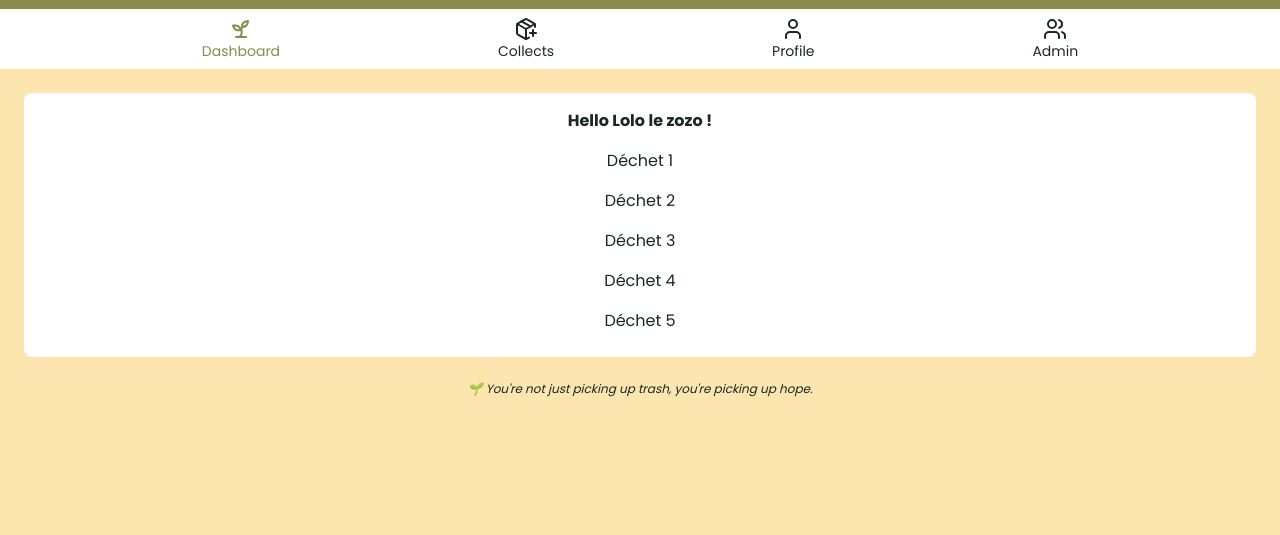
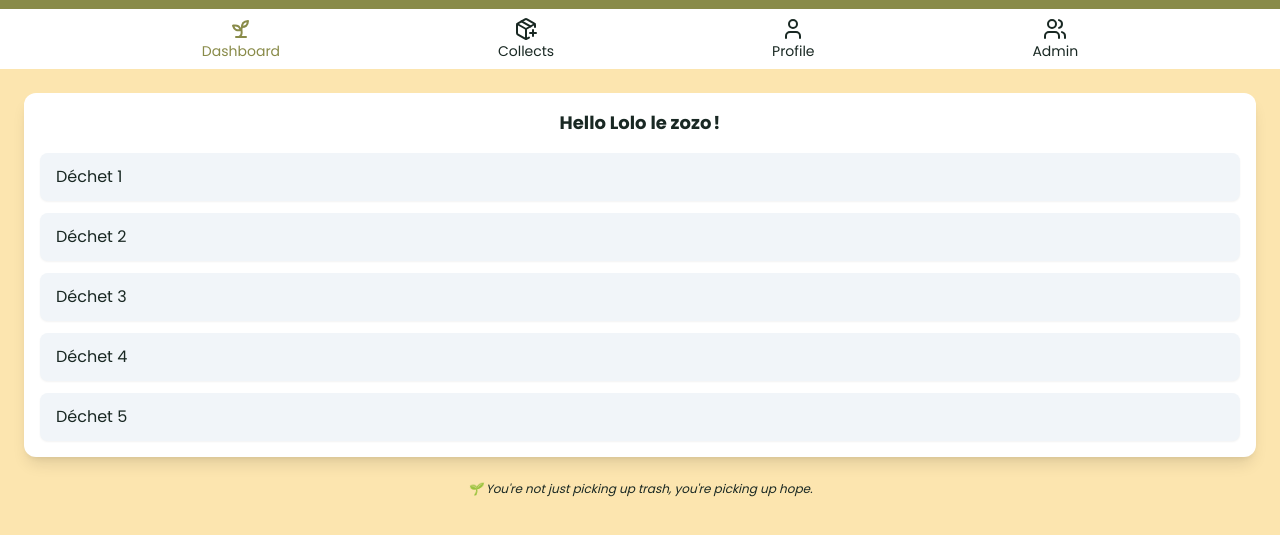
Before and after one commit to Nadrojria/PROJET_COLLECTIF_Trashzilla_Frontend, a website: page index.html in a window 1280 px wide. Shown: the part 79-614 px from the top of the page. Drawn offline with nearby package versions, Linux system fonts and the light colour scheme; files that its build step writes are made by us from their sources; a web font is replaced by a local one.

Commit message:
update: every cards style

```diff
--- a/src/script.js
+++ b/src/script.js
@@ -4,49 +4,58 @@ const navbar = document.querySelector("#navbar");
 
 const cards = {
     signIn: `
-        <div class="card bg-white m-6 p-2 pb-4 rounded-lg flex flex-col justify-center items-center">
-            <h2 class=" font-bold p-2">Sign In</h2>
+        <div class="card bg-white m-6 p-4 pb-4 rounded-xl shadow-lg flex flex-col gap-4">
+            <h2 class="font-bold text-lg text-center">Sign In</h2>
             <form action="" class="flex flex-col gap-4">
-                <div class="first-name flex flex-col">
-                    <label for="first-name">Email *</label>
-                    <input type="email" placeholder="example@domain.com" required>
+                <div class="email flex flex-col">
+                    <label for="email" class="text-sm font-medium">Email *</label>
+                    <input type="email" id="email" placeholder="example@domain.com" required
+                        class="mt-1 px-3 py-2 border border-gray-300 rounded-lg shadow-sm focus:outline-none focus:ring-2 focus:ring-my-green">
                 </div>
-                <div class="last-name flex flex-col">
-                    <label for="last-name">Password *</label>
-                    <input type="text" placeholder="Your password" required>
+                <div class="password flex flex-col">
+                    <label for="password" class="text-sm font-medium">Password *</label>
+                    <input type="password" id="password" placeholder="Your password" required
+                        class="mt-1 px-3 py-2 border border-gray-300 rounded-lg shadow-sm focus:outline-none focus:ring-2 focus:ring-my-green">
                 </div>
-                <button class="log-in-btn flex justify-center items-center bg-my-green mx-8 p-2 rounded-lg text-white">
-                    <svg xmlns="http://www.w3.org/2000/svg" width="16" height="16" viewBox="0 0 24 24" fill="none" stroke="currentColor" stroke-width="2" stroke-linecap="round" stroke-linejoin="round" class="lucide lucide-log-in" aria-hidden="true">
+                <button type="submit"
+                    class="log-in-btn flex items-center justify-center gap-2 bg-my-green hover:bg-green-600 transition text-white px-4 py-2 rounded-lg self-center">
+                    <svg xmlns="http://www.w3.org/2000/svg" width="20" height="20" viewBox="0 0 24 24" fill="none"
+                        stroke="currentColor" stroke-width="2" stroke-linecap="round" stroke-linejoin="round"
+                        class="lucide lucide-log-in" aria-hidden="true">
                         <path d="m10 17 5-5-5-5"></path>
                         <path d="M15 12H3"></path>
                         <path d="M15 3h4a2 2 0 0 1 2 2v14a2 2 0 0 1-2 2h-4"></path>
                     </svg>
-                    <span class="text-sm">Log In</span>
+                    <span class="text-sm font-medium">Log In</span>
                 </button>
             </form>
         </div>
     `,
     dashboard: `
-        <div class="card bg-white m-6 p-2 pb-4 rounded-lg flex flex-col justify-center items-center">
-            <h2 class=" font-bold p-2">Hello Lolo le zozo !</h2>
-            <div class="p-2">Déchet 1</div>
-            <div class="p-2">Déchet 2</div>
-            <div class="p-2">Déchet 3</div>
-            <div class="p-2">Déchet 4</div>
-            <div class="p-2">Déchet 5</div>
+        <div class="card bg-white m-6 p-4 pb-4 rounded-xl shadow-lg flex flex-col gap-4">
+            <h2 class="font-bold text-lg text-center">Hello Lolo le zozo !</h2>
+            <div class="waste-list flex flex-col gap-3">
+                <div class="waste-item bg-slate-100 px-4 py-3 rounded-lg shadow-sm">Déchet 1</div>
+                <div class="waste-item bg-slate-100 px-4 py-3 rounded-lg shadow-sm">Déchet 2</div>
+                <div class="waste-item bg-slate-100 px-4 py-3 rounded-lg shadow-sm">Déchet 3</div>
+                <div class="waste-item bg-slate-100 px-4 py-3 rounded-lg shadow-sm">Déchet 4</div>
+                <div class="waste-item bg-slate-100 px-4 py-3 rounded-lg shadow-sm">Déchet 5</div>
+            </div>
         </div>
     `,
     collects: `
-        <div class="card bg-white m-6 p-2 pb-4 rounded-lg flex flex-col justify-center items-center">
-            <h2 class=" font-bold p-2">Save a collect</h2>
+        <div class="card bg-white m-6 p-4 pb-4 rounded-xl shadow-lg flex flex-col gap-4">
+            <h2 class="font-bold text-lg text-center">Save a collect</h2>
             <form action="" class="flex flex-col gap-4">
-                <div class="date flex flex-col" >
-                    <label for="date">Date *</label>
-                    <input type="date">
+                <div class="date flex flex-col">
+                    <label for="date" class="text-sm font-medium">Date *</label>
+                    <input type="date" id="date" required
+                        class="mt-1 px-3 py-2 border border-gray-300 rounded-lg shadow-sm focus:outline-none focus:ring-2 focus:ring-my-green">
                 </div>
                 <div class="location flex flex-col">
-                    <label for="location">Location</label>
-                    <select name="" id="">
+                    <label for="location" class="text-sm font-medium">Location</label>
+                    <select id="location"
+                        class="mt-1 px-3 py-2 border border-gray-300 rounded-lg shadow-sm focus:outline-none focus:ring-2 focus:ring-my-green">
                         <option value="">Choose a city</option>
                         <option value="1">Paris</option>
                         <option value="2">Marseille</option>
@@ -55,59 +64,69 @@ const cards = {
                         <option value="5">Nice</option>
                         <option value="6">Nantes</option>
                         <option value="7">Strasbourg</option>
-                    <option value="8">Montpellier</option>
-                    <option value="9">Bordeaux</option>
-                    <option value="10">Lille</option>
                     </select>
                 </div>
                 <div class="waste-type flex flex-col">
-                    <label for="waste-type">Waste Type *</label>
-                    <input type="number">
+                    <label for="waste-type" class="text-sm font-medium">Waste Type *</label>
+                    <input type="number" id="waste-type" required
+                        class="mt-1 px-3 py-2 border border-gray-300 rounded-lg shadow-sm focus:outline-none focus:ring-2 focus:ring-my-green">
                 </div>
-                <button class="submit-btn flex justify-center items-center bg-my-green mx-8 p-2 rounded-lg text-white">
-                    <svg xmlns="http://www.w3.org/2000/svg" width="24" height="24" viewBox="0 0 24 24" fill="none"
+                <button type="submit"
+                    class="submit-btn flex items-center justify-center gap-2 bg-my-green hover:bg-green-600 transition text-white px-4 py-2 rounded-lg self-center">
+                    <svg xmlns="http://www.w3.org/2000/svg" width="20" height="20" viewBox="0 0 24 24" fill="none"
                         stroke="currentColor" stroke-width="2" stroke-linecap="round" stroke-linejoin="round"
-                    class="lucide lucide-save-icon lucide-save">
+                        class="lucide lucide-save">
                         <path
                             d="M15.2 3a2 2 0 0 1 1.4.6l3.8 3.8a2 2 0 0 1 .6 1.4V19a2 2 0 0 1-2 2H5a2 2 0 0 1-2-2V5a2 2 0 0 1 2-2z" />
                         <path d="M17 21v-7a1 1 0 0 0-1-1H8a1 1 0 0 0-1 1v7" />
                         <path d="M7 3v4a1 1 0 0 0 1 1h7" />
                     </svg>
-                    <span class="text-sm">Save</span>
+                    <span class="text-sm font-medium">Save</span>
                 </button>
             </form>
         </div>
     `,
     profile: `
-        <div class="card bg-white m-6 p-2 pb-4 rounded-lg flex flex-col justify-center items-center">
-            <h2 class=" font-bold p-2">My Profile</h2>
+        <div class="card bg-white m-6 p-4 pb-4 rounded-xl shadow-lg flex flex-col gap-4">
+            <h2 class="font-bold text-lg text-center">My Profile</h2>
             <form action="" class="flex flex-col gap-4">
                 <div class="first-name flex flex-col">
-                    <label for="first-name">First name</label>
-                    <input type="text" placeholder="New first name" >
+                    <label for="first-name" class="text-sm font-medium">First name</label>
+                    <input type="text" id="first-name" placeholder="New first name"
+                        class="mt-1 px-3 py-2 border border-gray-300 rounded-lg shadow-sm focus:outline-none focus:ring-2 focus:ring-my-green">
                 </div>
                 <div class="last-name flex flex-col">
-                    <label for="last-name">Last name</label>
-                    <input type="text" placeholder="New last name" >
+                    <label for="last-name" class="text-sm font-medium">Last name</label>
+                    <input type="text" id="last-name" placeholder="New last name"
+                        class="mt-1 px-3 py-2 border border-gray-300 rounded-lg shadow-sm focus:outline-none focus:ring-2 focus:ring-my-green">
                 </div>
                 <div class="city flex flex-col">
-                    <label for="city">City</label>
-                    <input type="text" placeholder="New city" >
+                    <label for="city" class="text-sm font-medium">City</label>
+                    <input type="text" id="city" placeholder="New city"
+                        class="mt-1 px-3 py-2 border border-gray-300 rounded-lg shadow-sm focus:outline-none focus:ring-2 focus:ring-my-green">
                 </div>
-                <button class="update-btn flex justify-center items-center bg-my-green mx-8 p-2 rounded-lg text-white">
-                    <svg xmlns="http://www.w3.org/2000/svg" width="24" height="24" viewBox="0 0 24 24" fill="none"
+                <button type="submit"
+                    class="update-btn flex items-center justify-center gap-2 bg-my-green hover:bg-green-600 transition text-white px-4 py-2 rounded-lg self-center">
+                    <svg xmlns="http://www.w3.org/2000/svg" width="20" height="20" viewBox="0 0 24 24" fill="none"
                         stroke="currentColor" stroke-width="2" stroke-linecap="round" stroke-linejoin="round"
-                    class="lucide lucide-save-icon lucide-save">
+                        class="lucide lucide-save">
                         <path
                             d="M15.2 3a2 2 0 0 1 1.4.6l3.8 3.8a2 2 0 0 1 .6 1.4V19a2 2 0 0 1-2 2H5a2 2 0 0 1-2-2V5a2 2 0 0 1 2-2z" />
                         <path d="M17 21v-7a1 1 0 0 0-1-1H8a1 1 0 0 0-1 1v7" />
                         <path d="M7 3v4a1 1 0 0 0 1 1h7" />
                     </svg>
-                    <span class="text-sm">Update</span>
+                    <span class="text-sm font-medium">Update</span>
                 </button>
-                <button class="log-out-btn flex justify-center items-center bg-my-black mx-8 p-2 rounded-lg text-white">
-                    <svg xmlns="http://www.w3.org/2000/svg" width="24" height="24" viewBox="0 0 24 24" fill="none" stroke="currentColor" stroke-width="2" stroke-linecap="round" stroke-linejoin="round" class="lucide lucide-log-out-icon lucide-log-out"><path d="m16 17 5-5-5-5"/><path d="M21 12H9"/><path d="M9 21H5a2 2 0 0 1-2-2V5a2 2 0 0 1 2-2h4"/></svg>
-                    <span class="text-sm">Log Out</span>
+                <button type="submit"
+                    class="log-out-btn flex items-center justify-center gap-2 bg-my-black hover:bg-my-black transition text-white px-4 py-2 rounded-lg self-center">
+                    <svg xmlns="http://www.w3.org/2000/svg" width="20" height="20" viewBox="0 0 24 24" fill="none"
+                        stroke="currentColor" stroke-width="2" stroke-linecap="round" stroke-linejoin="round"
+                        class="lucide lucide-log-out">
+                        <path d="m16 17 5-5-5-5" />
+                        <path d="M21 12H9" />
+                        <path d="M9 21H5a2 2 0 0 1-2-2V5a2 2 0 0 1 2-2h4" />
+                    </svg>
+                    <span class="text-sm font-medium">Log Out</span>
                 </button>
             </form>
         </div>
@@ -115,7 +134,8 @@ const cards = {
     admin:`
         <div class="card bg-white m-6 p-4 pb-4 rounded-xl shadow-lg flex flex-col gap-4">
             <h2 class="font-bold text-lg text-center">Manage Volunteers</h2>
-            <button class="add-btn flex items-center justify-center gap-2 bg-my-green hover:bg-green-600 transition text-white px-4 py-2 rounded-lg self-center">
+            <button
+                class="add-btn flex items-center justify-center gap-2 bg-my-green hover:bg-green-600 transition text-white px-4 py-2 rounded-lg self-center">
                 <svg xmlns="http://www.w3.org/2000/svg" width="20" height="20" viewBox="0 0 24 24" fill="none"
                     stroke="currentColor" stroke-width="2" stroke-linecap="round" stroke-linejoin="round"
                     class="lucide lucide-user-plus" aria-hidden="true">
@@ -133,7 +153,8 @@ const cards = {
                         <p class="text-sm text-gray-500 italic">Paris</p>
                     </div>
                     <div class="volunteer-actions flex gap-3">
-                    <button class="action-btn edit-btn flex items-center justify-center bg-sky-200 text-sky-800 p-2 rounded-md hover:bg-sky-300 transition">
+                        <button
+                            class="action-btn edit-btn flex items-center justify-center bg-sky-200 text-sky-800 p-2 rounded-md hover:bg-sky-300 transition">
                             <svg xmlns="http://www.w3.org/2000/svg" width="16" height="16" viewBox="0 0 24 24" fill="none"
                                 stroke="currentColor" stroke-width="2" stroke-linecap="round" stroke-linejoin="round"
                                 class="lucide lucide-pen" aria-hidden="true">
@@ -142,7 +163,8 @@ const cards = {
                                 </path>
                             </svg>
                         </button>
-                    <button class="action-btn delete-btn flex items-center justify-center bg-red-200 text-red-700 p-2 rounded-md hover:bg-red-300 transition">
+                        <button
+                            class="action-btn delete-btn flex items-center justify-center bg-red-200 text-red-700 p-2 rounded-md hover:bg-red-300 transition">
                             <svg xmlns="http://www.w3.org/2000/svg" width="16" height="16" viewBox="0 0 24 24" fill="none"
                                 stroke="currentColor" stroke-width="2" stroke-linecap="round" stroke-linejoin="round"
                                 class="lucide lucide-trash-2" aria-hidden="true">
@@ -180,6 +202,6 @@ function showCard(cardName) {
 // execute code
 
 document.addEventListener('DOMContentLoaded', function () {
-    //navbar.style = "display: none;";
+    // navbar.style = "display: none;";
     showCard('dashboard');
 });
```
Also changed, not shown: index.html (+10 -3 lines). Lines whose indentation alone changed are shown as unchanged.
